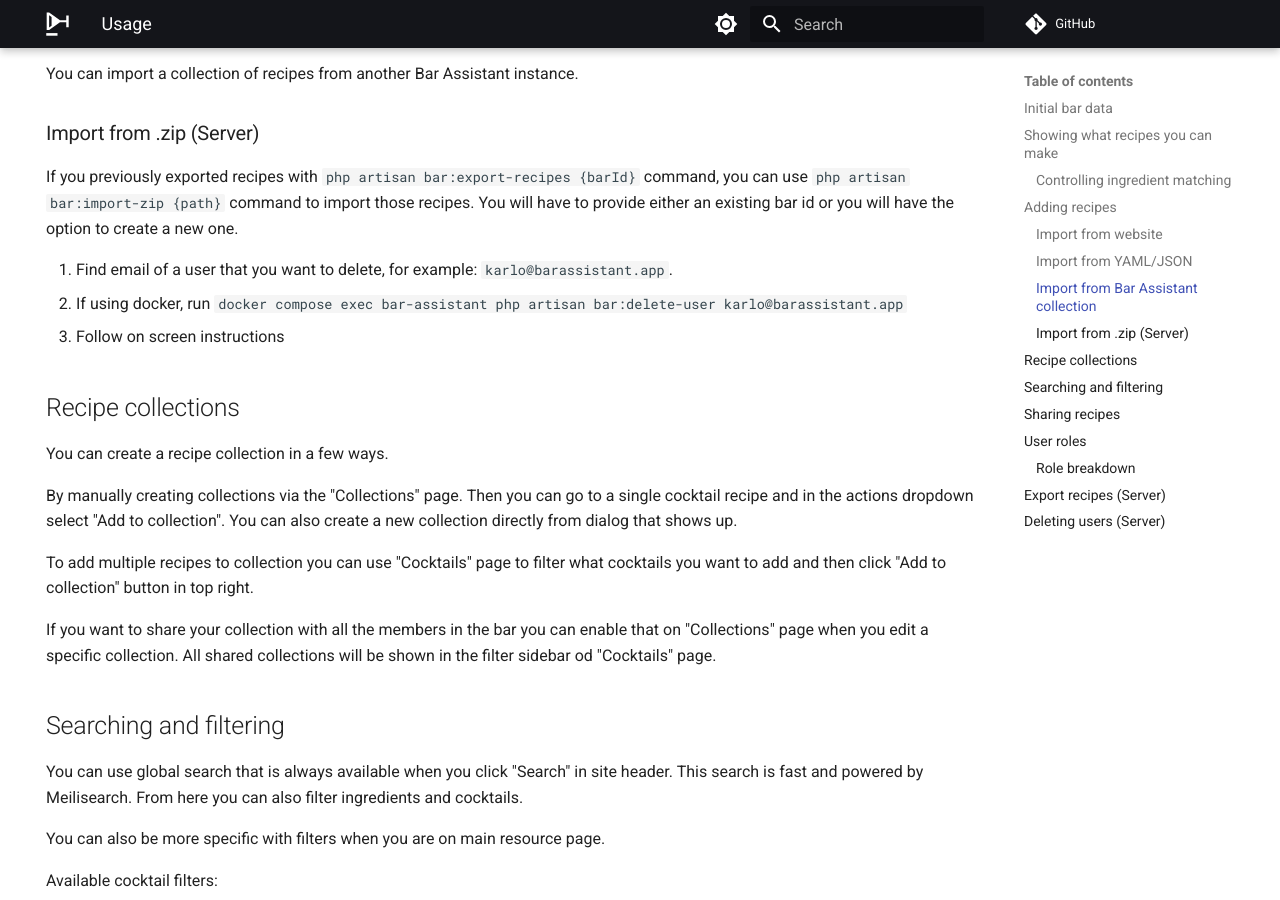
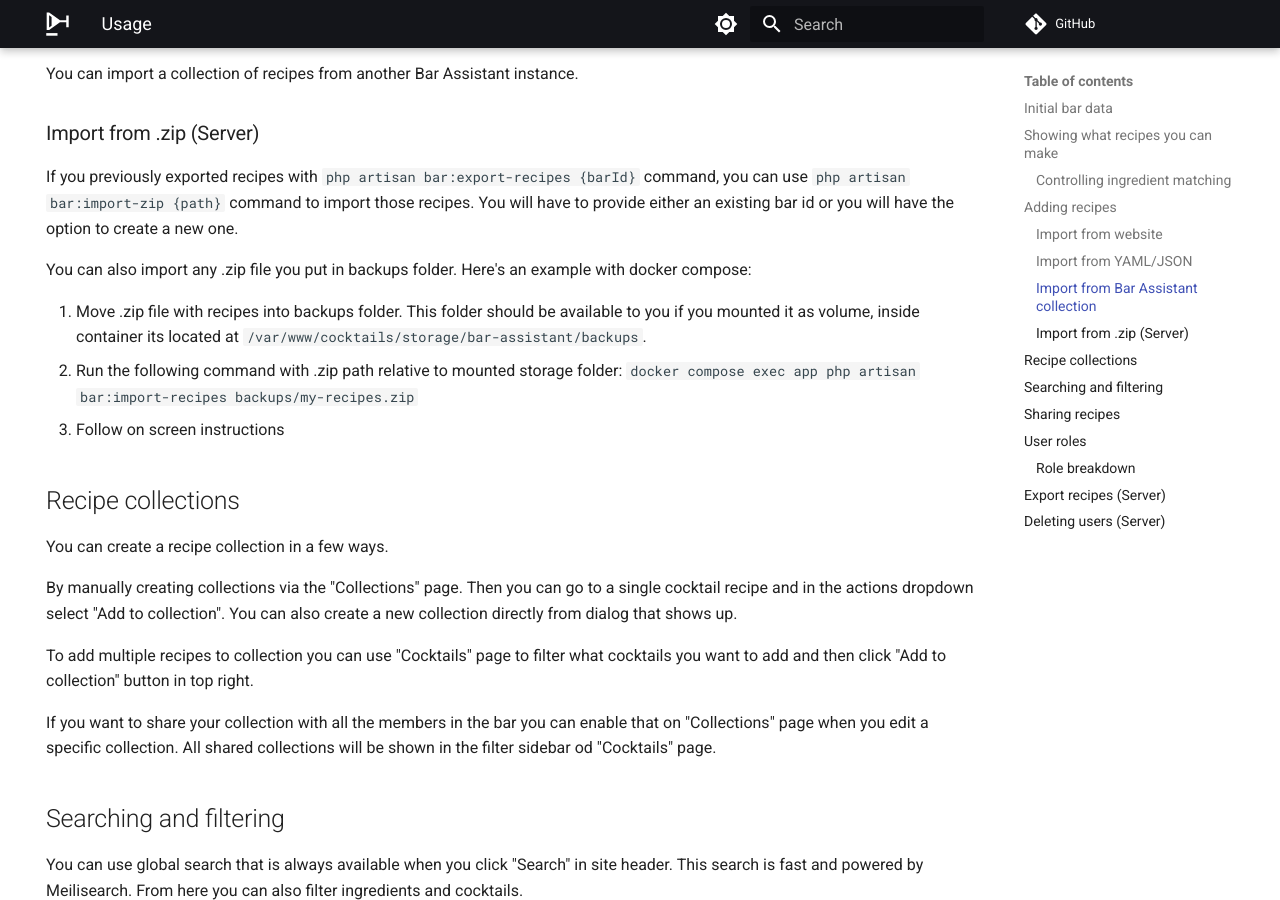
Before and after one commit to bar-assistant/docs, an MkDocs documentation site: the page built from docs/index.md, in a window 1280 px wide and 900 px high, scrolled down 1606 px. Built offline with MkDocs 1.6.1 and Material for MkDocs 9.7.7, drawn with Linux system fonts in a browser that asks for light colours; comment, search, counter and statistics services are not loaded.

Commit message:
Fix import instructions

```diff
--- a/docs/index.md
+++ b/docs/index.md
@@ -57,8 +57,10 @@ You can import a collection of recipes from another Bar Assistant instance.
 
 If you previously exported recipes with `php artisan bar:export-recipes {barId}` command, you can use `php artisan bar:import-zip {path}` command to import those recipes. You will have to provide either an existing bar id or you will have the option to create a new one.
 
-1. Find email of a user that you want to delete, for example: `karlo@barassistant.app`.
-2. If using docker, run `docker compose exec bar-assistant php artisan bar:delete-user karlo@barassistant.app`
+You can also import any .zip file you put in backups folder. Here's an example with docker compose:
+
+1. Move .zip file with recipes into backups folder. This folder should be available to you if you mounted it as volume, inside container its located at `/var/www/cocktails/storage/bar-assistant/backups`.
+2. Run the following command with .zip path relative to mounted storage folder: `docker compose exec app php artisan bar:import-recipes backups/my-recipes.zip`
 3. Follow on screen instructions
 
 ## Recipe collections
```
